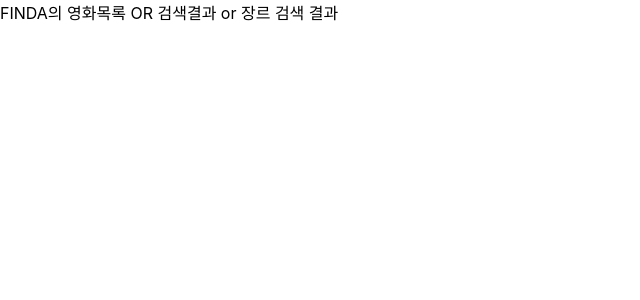
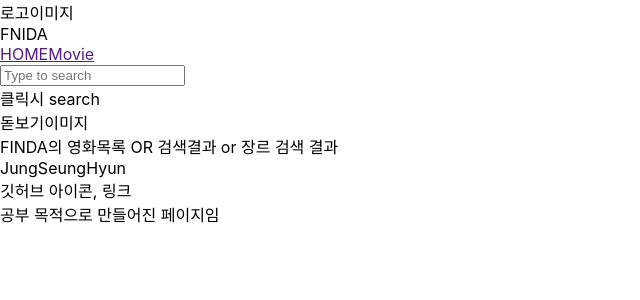
Before and after one commit to herrakam/FINDA-react, a React (Create React App) app: page /search in a window 1280 px wide. Shown: the top 300 px of the page, without its empty margins (0-640 px from the left). Built offline with nearby package versions, Linux system fonts and the light colour scheme.

Commit message:
함수들 주석처리, 레이아웃 컴포넌트 작성 후 적용

```diff
--- a/src/components/Detail.js
+++ b/src/components/Detail.js
@@ -1,12 +1,12 @@
 import React from "react";
 
 function Detail() {
-  //url에 전달된 정보로 검색 후 결과들 맞는 테그에 배치함, 페이지 로딩 되면 자동으로 실행
-  const getSearchedInfo = () => {};
-  //리뷰 입력 구현 함수
-  const makeReview = () => {};
-  //비슷한 영화 포스터 가져오는 함수
-  const getSimilarMoviePoster = () => {};
+  // //url에 전달된 정보로 검색 후 결과들 맞는 테그에 배치함, 페이지 로딩 되면 자동으로 실행
+  // const getSearchedInfo = () => {};
+  // //리뷰 입력 구현 함수
+  // const makeReview = () => {};
+  // //비슷한 영화 포스터 가져오는 함수
+  // const getSimilarMoviePoster = () => {};
   return (
     <>
       <div className="backgroundPoster"></div>
--- a/src/components/Main.js
+++ b/src/components/Main.js
@@ -1,20 +1,20 @@
 import React from "react";
 
 function Main() {
-  // 검색결과창 띄운 후 안에 검색 결과 가져옴, 검색창 비워지면 검색결과창 가리는 함수 실행,searchbar onkeyup시 실행할 함수,
-  const searchEngine = () => {};
-  //엔터시 url로 검색 결과 전달,searchbar onkeyup시 호출
-  const getSearchDataToUrlWithEnter = () => {};
-  // 검색결과창 가리는 함수
-  const hideSearch = () => {};
-  //searchBtn 클릭시 실행할 함수, url로 검색 결과 보냄
-  const getSearchDataToUrl = () => {};
-  //장르바 보여주는 함수, recommendBarWrap에서 onMouseOver시 호출
-  const getGenreBar = () => {};
-  // recommendBar,Btn,bar,box 일정시간 지나면 크기 조절하는 함수 + 장르 선택 제한 걸어줌(분리필요)
-  const hideRecommend = () => {};
-  //선택장르 정보 url로 넘겨주는 함수(통합 필요)
-  const getRecommendUrl = () => {};
+  // // 검색결과창 띄운 후 안에 검색 결과 가져옴, 검색창 비워지면 검색결과창 가리는 함수 실행,searchbar onkeyup시 실행할 함수,
+  // const searchEngine = () => {};
+  // //엔터시 url로 검색 결과 전달,searchbar onkeyup시 호출
+  // const getSearchDataToUrlWithEnter = () => {};
+  // // 검색결과창 가리는 함수
+  // const hideSearch = () => {};
+  // //searchBtn 클릭시 실행할 함수, url로 검색 결과 보냄
+  // const getSearchDataToUrl = () => {};
+  // //장르바 보여주는 함수, recommendBarWrap에서 onMouseOver시 호출
+  // const getGenreBar = () => {};
+  // // recommendBar,Btn,bar,box 일정시간 지나면 크기 조절하는 함수 + 장르 선택 제한 걸어줌(분리필요)
+  // const hideRecommend = () => {};
+  // //선택장르 정보 url로 넘겨주는 함수(통합 필요)
+  // const getRecommendUrl = () => {};
 
   return (
     <>
--- a/src/components/Search.js
+++ b/src/components/Search.js
@@ -1,18 +1,18 @@
 import React from "react";
 
 function Search() {
-  //검색 결과에 따라 윗 문구 선정
-  const selectTopWord = () => {};
-  //무한스크롤. 스크롤 위치 포착해서 페이지 추가 함수 실행해줌
-  const getPageBeginner = () => {};
-  //무한스크롤. 페이지 추가 후 검색or 추천 데이터 가져오는 함수 실행
-  const getPage = () => {};
-  // 검색결과 데이터 가져오는 함수
-  const getSearchedData = () => {};
-  //추천 결과 데이터 가져오는 함수
-  const getRecommendData = () => {};
-  //검색결과가 없을때 나오는 함수
-  const checkEmpty = () => {};
+  // //검색 결과에 따라 윗 문구 선정
+  // const selectTopWord = () => {};
+  // //무한스크롤. 스크롤 위치 포착해서 페이지 추가 함수 실행해줌
+  // const getPageBeginner = () => {};
+  // //무한스크롤. 페이지 추가 후 검색or 추천 데이터 가져오는 함수 실행
+  // const getPage = () => {};
+  // // 검색결과 데이터 가져오는 함수
+  // const getSearchedData = () => {};
+  // //추천 결과 데이터 가져오는 함수
+  // const getRecommendData = () => {};
+  // //검색결과가 없을때 나오는 함수
+  // const checkEmpty = () => {};
   return (
     <>
       <div className="searchTopWrap">
--- a/src/container/DetailContainer.js
+++ b/src/container/DetailContainer.js
@@ -1,8 +1,16 @@
 import React from "react";
 import Detail from "../components/Detail";
+import Footer from "../layouts/Footer";
+import Header from "../layouts/Header";
 
 function DetailContainer() {
-  return <Detail></Detail>;
+  return (
+    <>
+      <Header></Header>
+      <Detail></Detail>
+      <Footer></Footer>
+    </>
+  );
 }
 
 export default DetailContainer;
--- a/src/container/MainContainer.js
+++ b/src/container/MainContainer.js
@@ -1,10 +1,14 @@
 import React from "react";
 import Main from "../components/Main";
+import Footer from "../layouts/Footer";
+import Header from "../layouts/Header";
 
 function MainContainer() {
   return (
     <>
+      <Header></Header>
       <Main></Main>
+      <Footer></Footer>
     </>
   );
 }
--- a/src/container/SearchContainer.js
+++ b/src/container/SearchContainer.js
@@ -1,11 +1,15 @@
 import React from "react";
 import Search from "../components/Search";
+import Footer from "../layouts/Footer";
+import Header from "../layouts/Header";
 
 function SearchContainer() {
   return (
-    <div>
+    <>
+      <Header></Header>
       <Search></Search>
-    </div>
+      <Footer></Footer>
+    </>
   );
 }
 
--- /dev/null
+++ b/src/layouts/Footer.js
@@ -0,0 +1,15 @@
+import React from "react";
+
+function Footer() {
+  return (
+    <div className="footer">
+      <div className="footerWrap">
+        <div className="editor">JungSeungHyun</div>
+        <div className="githubLink">깃허브 아이콘, 링크</div>
+        <div className="footerWord">공부 목적으로 만들어진 페이지임</div>
+      </div>
+    </div>
+  );
+}
+
+export default Footer;
```
Also changed, not shown: src/layouts/Header.js (renamed from src/components/Layout.js, +6 -2 lines).
